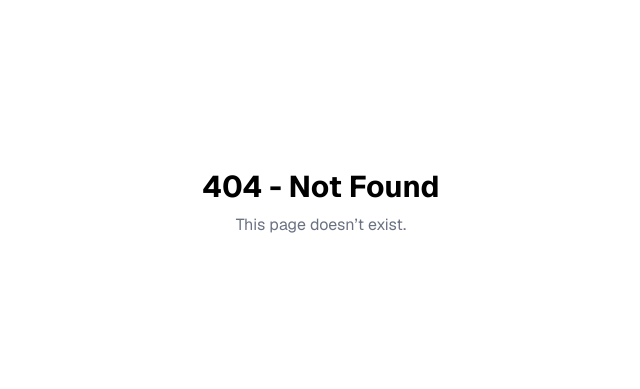
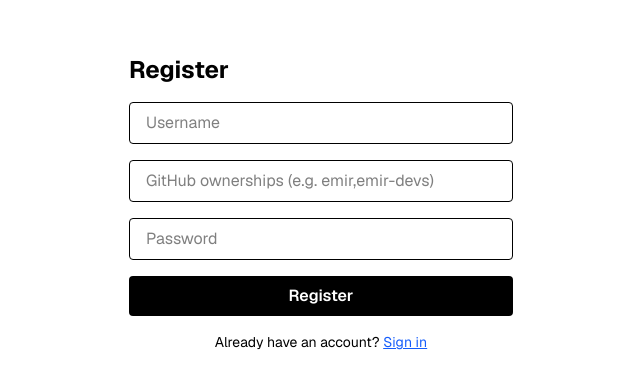
Before and after one commit to GitBoss-AI/frontend, a Next.js app: page /dev/register in a window 1280 px wide. Before the commit this address had no page. Shown: the part 197-586 px from the top of the page, without its empty margins (319-959 px from the left). Built offline with nearby package versions, Linux system fonts and the light colour scheme.

Commit message:
implement register page

```diff
--- /dev/null
+++ b/src/app/register/page.tsx
@@ -0,0 +1,105 @@
+"use client";
+
+import { useState } from "react";
+import { useRouter } from "next/navigation";
+
+interface RegisterResponse {
+  message?: string;
+  error?: string;
+}
+
+export default function RegisterPage() {
+  const [username, setUsername] = useState("");
+  const [githubOwnership, setGithubOwnership] = useState(""); // comma-separated string
+  const [password, setPassword] = useState("");
+  const [error, setError] = useState("");
+  const [isLoading, setIsLoading] = useState(false);
+
+  const router = useRouter();
+
+  const handleRegister = async (e: React.FormEvent) => {
+    e.preventDefault();
+    setError("");
+    setIsLoading(true);
+
+    try {
+      const res = await fetch(`${process.env.NEXT_PUBLIC_API_BASE}/register`, {
+        method: "POST",
+        headers: { "Content-Type": "application/json" },
+        body: JSON.stringify({
+          username,
+          github_ownership: githubOwnership,
+          password,
+        }),
+      });
+
+      const data: RegisterResponse = await res.json();
+
+      if (res.ok) {
+        console.log("Registration successful");
+        router.push("/signin");
+      } else {
+        setError(data.error || "Registration failed");
+      }
+    } catch (err) {
+      console.error("Register error:", err);
+      setError("Failed to connect to the server. Please try again.");
+    } finally {
+      setIsLoading(false);
+    }
+  };
+
+  return (
+    <main className="flex min-h-screen items-center justify-center px-4">
+      <form onSubmit={handleRegister} className="w-full max-w-sm space-y-4">
+        <h1 className="text-2xl font-bold">Register</h1>
+        {error && <p className="text-red-500">{error}</p>}
+
+        <input
+          type="text"
+          placeholder="Username"
+          className="w-full rounded border px-4 py-2"
+          value={username}
+          onChange={(e) => setUsername(e.target.value)}
+          required
+          disabled={isLoading}
+        />
+
+        <input
+          type="text"
+          placeholder="GitHub ownerships (e.g. emir,emir-devs)"
+          className="w-full rounded border px-4 py-2"
+          value={githubOwnership}
+          onChange={(e) => setGithubOwnership(e.target.value)}
+          required
+          disabled={isLoading}
+        />
+
+        <input
+          type="password"
+          placeholder="Password"
+          className="w-full rounded border px-4 py-2"
+          value={password}
+          onChange={(e) => setPassword(e.target.value)}
+          required
+          disabled={isLoading}
+        />
+
+        <button
+          type="submit"
+          className="w-full rounded bg-black py-2 font-semibold text-white disabled:bg-gray-400"
+          disabled={isLoading}
+        >
+          {isLoading ? "Registering..." : "Register"}
+        </button>
+
+        <p className="text-center text-sm">
+          Already have an account?{" "}
+          <a href="/signin" className="text-blue-600 underline">
+            Sign in
+          </a>
+        </p>
+      </form>
+    </main>
+  );
+}
--- a/src/app/signin/page.tsx
+++ b/src/app/signin/page.tsx
@@ -86,6 +86,7 @@ export default function SignInPage() {
             required
             disabled={isLoading}
         />
+        <div className="space-y-2">
           <button
               type="submit"
               className="w-full rounded bg-black py-2 font-semibold text-white disabled:bg-gray-400"
@@ -93,6 +94,16 @@ export default function SignInPage() {
           >
             {isLoading ? "Signing in..." : "Login"}
           </button>
+
+          <button
+              type="button"
+              onClick={() => router.push("/register")}
+              className="w-full rounded border border-black py-2 font-semibold text-black hover:bg-gray-100"
+          >
+            Register
+          </button>
+        </div>
+
       </form>
     </main>
   );
```
Lines whose indentation alone changed are shown as unchanged.
